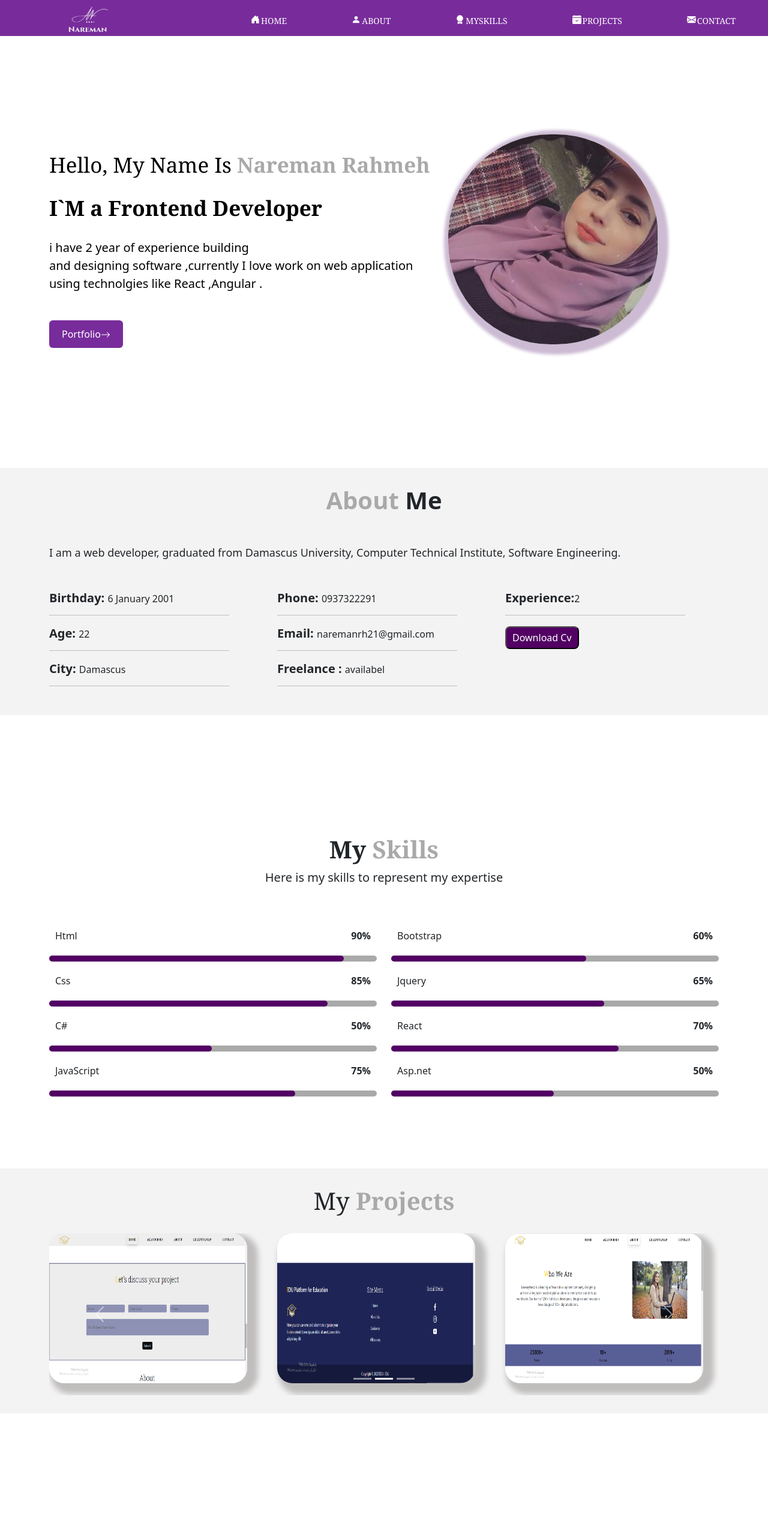
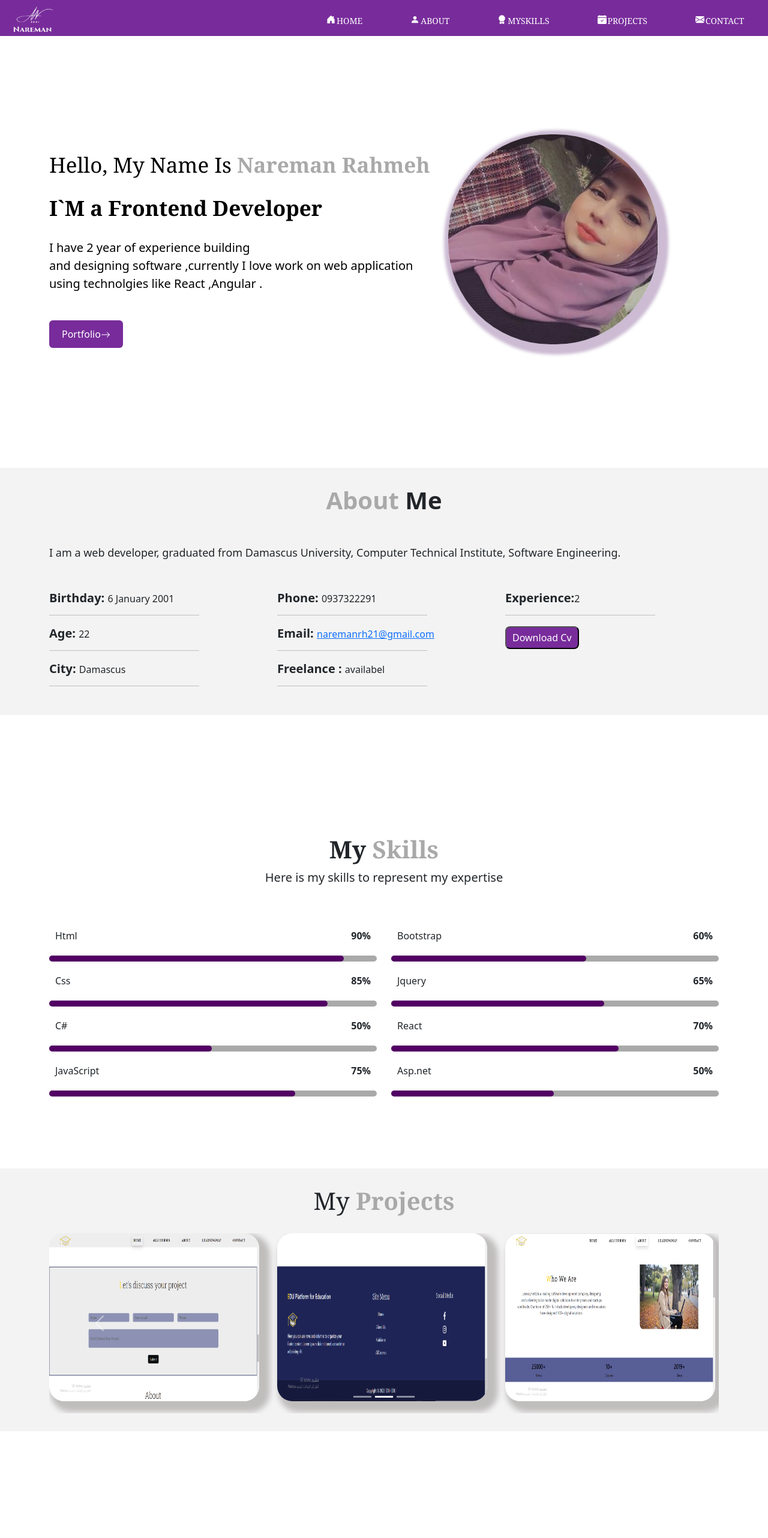
Before and after one commit to NaremanRahmeh/Poptfolio, a React (Create React App) app: page / in a window 1280 px wide. Shown: the top 2564 px of the page at 60% size. Built offline with nearby package versions, Linux system fonts and the light colour scheme.

Commit message:
deployed

```diff
--- a/src/Components/Sidebar.css
+++ b/src/Components/Sidebar.css
@@ -9,11 +9,8 @@ header{
   }
 
 header img {
-  max-width: 100%;
-  height: 90%;
   width: 70px;
   height: 50px;
-  margin-left: 85px;
   }
  header .menu{
   margin: 0;
@@ -46,7 +43,7 @@ header img {
     color: #fff;
     position: absolute;
   }
-  @media only screen and (max-width :767px){
+  @media only screen and (max-width :800px){
     header .menu{
       visibility: hidden;
     }
@@ -55,6 +52,9 @@ header img {
     }
     header .mobile-nav{
       visibility:visible;
+    }
+    header img {
+      visibility: hidden;
     }
   }
 
@@ -67,7 +67,7 @@ header img {
     font-size: 14px;
     font-weight: 500px;
     font-family:Georgia, 'Times New Roman', Times, serif;
-    padding: 0 15px;
+    padding: 0 8px;
     text-transform: uppercase;
     margin-top: 5px;
     display: flex;
--- a/src/Pages/About/About.css
+++ b/src/Pages/About/About.css
@@ -33,7 +33,7 @@
 
 }
 .about .btn1{
-    background-color: rgb(82, 0, 99);
+    background-color:  rgb(120, 44, 155);
     color: #fff;
     padding: 5px 10px 5px 10px;
     border-radius: 8px;
@@ -45,6 +45,6 @@
 
 .about hr{
   height: 3px;
-  width: 300px;
+  width: 250px;
 
 }
--- a/src/Pages/About/About.js
+++ b/src/Pages/About/About.js
@@ -18,7 +18,7 @@ export const About =()=> {
         <div className='box'>
 
         <div className='row'>
-          <div className='col-md-4'>
+          <div className='col-md-4 sm-12'>
            <h6><span>Birthday: </span>6 January 2001</h6>
            <hr/>
            <h6><span>Age: </span>22</h6>
@@ -26,15 +26,15 @@ export const About =()=> {
            <h6><span>City: </span>Damascus</h6>
            <hr/>
           </div>
-          <div className='col-md-4'>
+          <div className='col-md-4 sm-12'>
           <h6><span>Phone: </span>0937322291</h6>
            <hr/>
-           <h6><span>Email: </span>naremanrh21@gmail.com</h6>
+           <h6><span>Email: </span><a href='mailto:naremanrh21@gmail.com'>naremanrh21@gmail.com</a></h6>
            <hr/>
            <h6><span>Freelance : </span>availabel</h6>
            <hr/>
           </div>
-          <div className='col-md-4'>
+          <div className='col-md-4 sm-12'>
           <h6><span>Experience:</span>2</h6>
           <hr/>
           <button className='btn1'> Download Cv</button>
--- a/src/Pages/Contact/Contact.js
+++ b/src/Pages/Contact/Contact.js
@@ -31,13 +31,13 @@ const Contact = () => {
 
     <div className='col-md-3'>
      <span><BsTelephoneFill className='svg'/></span>
-      <h3>Call Us On</h3>
+      <h3>Call Me</h3>
      <main><a  href='https://api.whatsapp.com/send?phone+963937322291' target="_blank">+963937322291</a></main>
     </div>
 
     <div className='col-md-3'>
     <span><BsFillGeoAltFill className='svg1'/></span>
-      <h3>Office</h3>
+      <h3>Location</h3>
        <main>Damascus _ Qaboun</main>
         </div>
 
--- a/src/Pages/Home/Home.js
+++ b/src/Pages/Home/Home.js
@@ -15,7 +15,7 @@ export const Home =()=> {
       <div className='hom col-md-7'>
        <h1>Hello, My Name Is <span>Nareman Rahmeh</span></h1>
        <h2>I`M a Frontend Developer</h2>
-       <p>i have 2 year of experience building <br/>and designing software
+       <p>I have 2 year of experience building <br/>and designing software
         ,currently I love work on web application<br/> using technolgies like React ,Angular .</p>
         <Link to='projects' smooth duration={500} className='btn'> <span>Portfolio<BsArrowRight className='svg'/></span></Link >
       </div>
--- a/src/Pages/Projects/Projects.css
+++ b/src/Pages/Projects/Projects.css
@@ -7,8 +7,8 @@
 
 }
 .projects img{
-    width: 330px;
-    height: 250px;
+    width: 350px;
+    height: 280px;
     box-shadow:10px 10px 10px 8px rgb(192, 189, 189);
     border-radius: 25px;
     /* border: solid 1px rgb(82, 0, 99); */
--- a/src/Pages/Projects/Projects.js
+++ b/src/Pages/Projects/Projects.js
@@ -53,13 +53,13 @@ const Projects = () => {
       <Carousel.Item>
       <div className='row'>
          <div className='col-md-4'>
-         <img src={project7} class="d-block w-100"/>
+         <img src={project7} />
          </div>
          <div className='col-md-4'>
-         <img src={project8} class="d-block w-100"/>
+         <img src={project8} />
          </div>
          <div className='col-md-4'>
-         <img src={project9} class="d-block w-100"/>
+         <img src={project9} />
          </div>
         </div>
 
```
